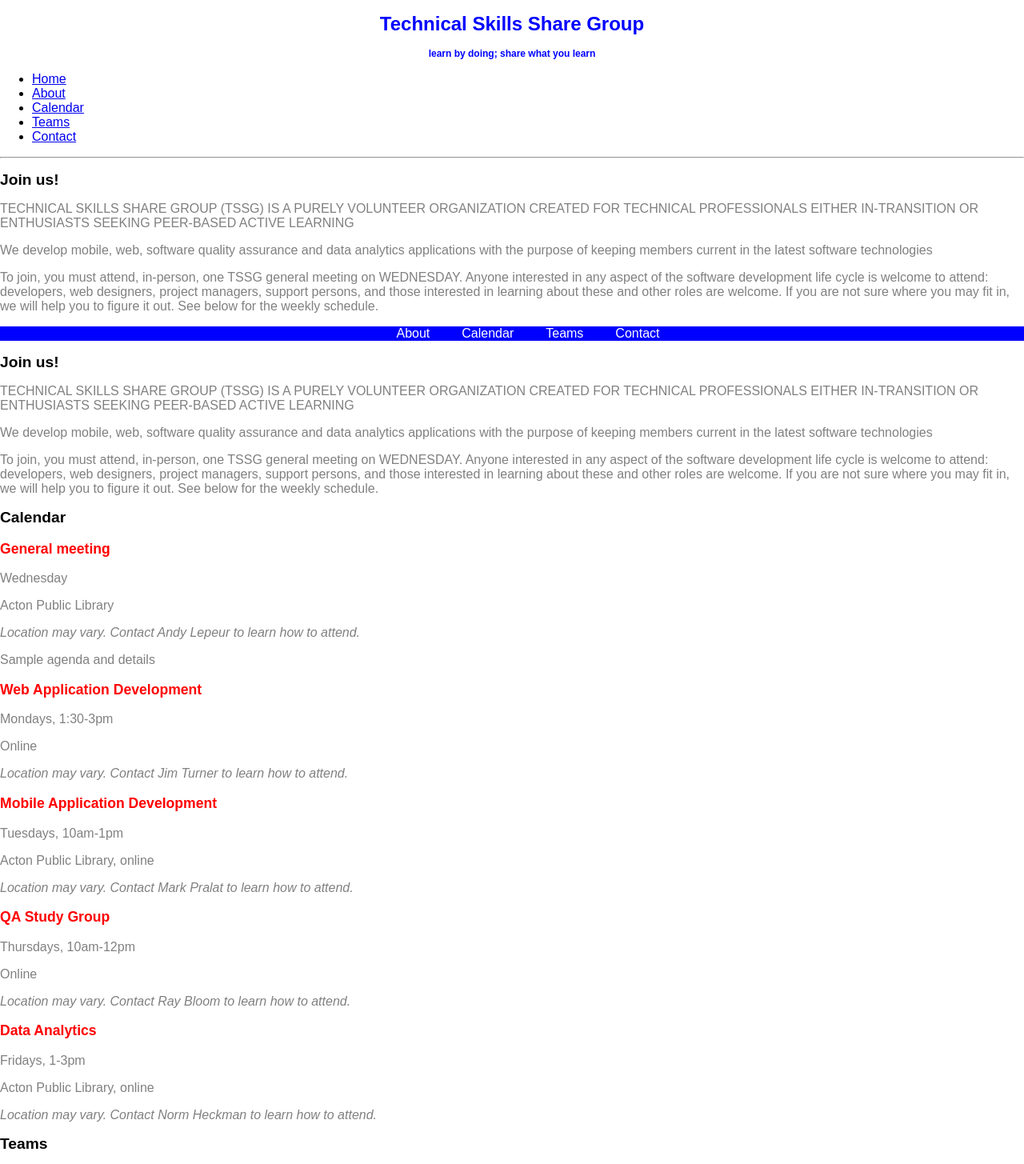
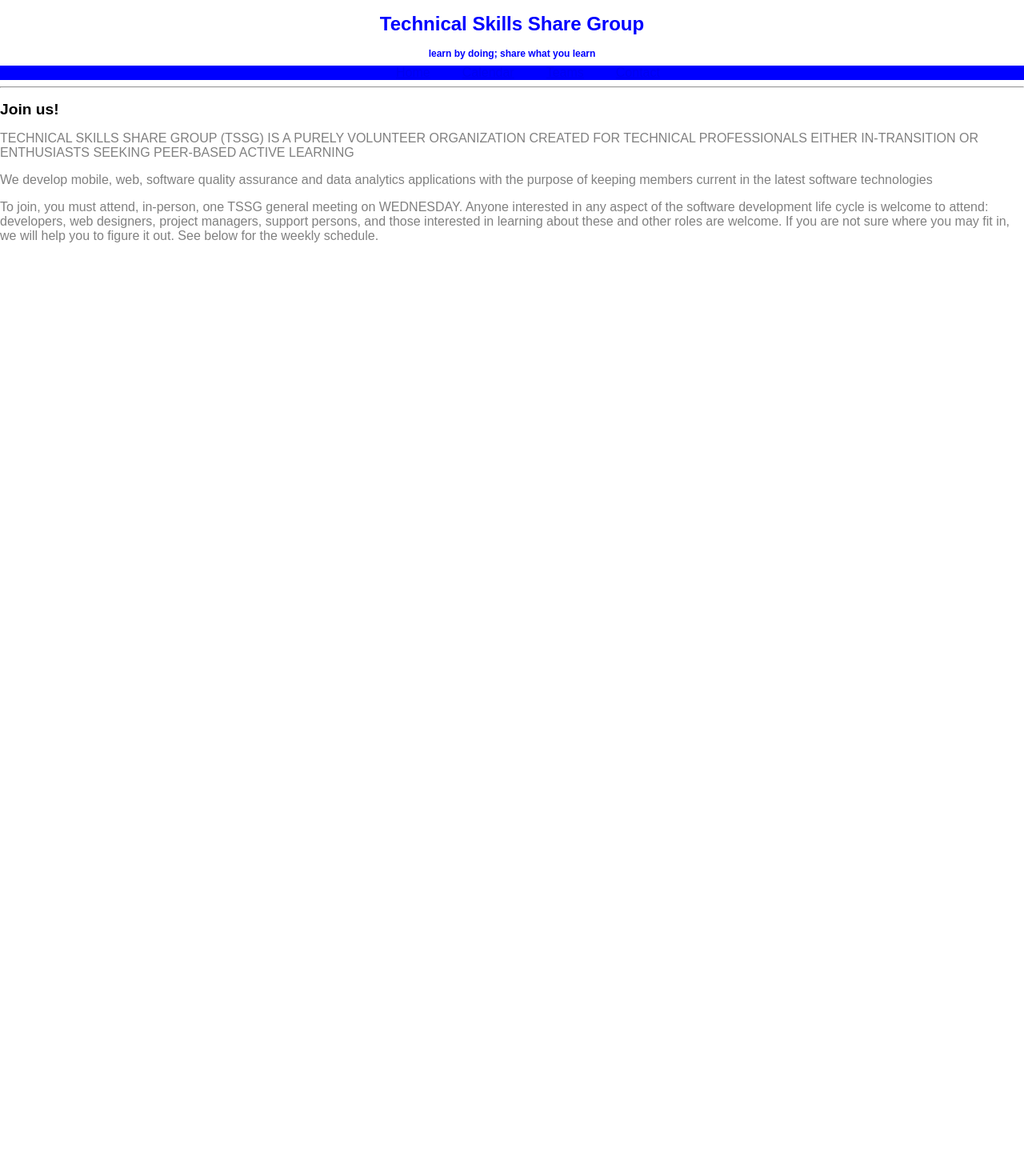
Before and after one commit to marclevetin/tssg-tech, a React (Create React App) app: page /contact in a window 1280 px wide. Shown: the top 1455 px of the page at 80% size. After the commit the page ends 800 px from the top, so only its background shows below. Built offline with nearby package versions, Linux system fonts and the light colour scheme.

Commit message:
router is working.  About to delete the unneeded bits and address linter complaints.

```diff
--- a/src/App.js
+++ b/src/App.js
@@ -1,29 +1,45 @@
 import React, { Component } from 'react';
+import { BrowserRouter as Router, Route, Link } from 'react-router-dom'
 
 import Navbar from './containers/Navbar';
 import Calendar from './containers/Calendar';
 import Teams from './containers/Teams';
 import Intro from './containers/Intro'
-import Textblock from './components/Textblock'
+
 import calendardata from './data/calendardata';
 import teamsdata from './data/teamsdata';
 import projectsdata from './data/projects'
 import platformsdata from './data/platformsdata'
 
+import Title from './components/styled/Title'
+import Motto from './components/styled/Motto'
+import Navmenu from './components/styled/Navmenu'
+import NavmenuItem from './components/styled/NavmenuItem'
+import Textblock from './components/Textblock'
+
 class App extends Component {
   render() {
     return (
       <div>
-        <Navbar />
-        <Intro />
-        <Calendar
-          data={calendardata}
-        />
-        <Teams
-          data={teamsdata}
-          projects={projectsdata}
-          platforms={platformsdata}
-        />
+        <Title>Technical Skills Share Group</Title>
+        <Motto>learn by doing; share what you learn</Motto>
+        <Router>
+          <div>
+            <Navmenu>
+              <NavmenuItem><Link to="/">Home</Link></NavmenuItem>
+              <NavmenuItem><Link to="/calendar">Calendar</Link></NavmenuItem>
+              <NavmenuItem><Link to="/teams">Teams</Link></NavmenuItem>
+              <NavmenuItem><Link to="/contact">Contact</Link></NavmenuItem>
+            </Navmenu>
+
+            <hr/>
+
+            <Route exact path="/" component={Intro}/>
+            <Route path="/calendar" component={Calendar}/>
+            <Route path="/teams" component={Teams}/>
+            <Route path="/contact" component={Intro}/>
+          </div>
+        </Router>
       </div>
     );
   }
--- a/src/containers/Calendar.js
+++ b/src/containers/Calendar.js
@@ -1,6 +1,8 @@
 import React, { Component } from 'react';
 import CalendarItem from '../components/CalendarItem'
 import Header from '../components/styled/Header'
+
+import calendardata from '../data/calendardata';
 
 class Calendar extends Component {
   // The linter warns against useless constructors.  We need to keep the
@@ -14,7 +16,7 @@ class Calendar extends Component {
   }
 
   render() {
-    let calendaritems = this.props.data.map(item => {
+    let calendaritems = {calendardata}.calendardata.map(item => {
       return (
         <CalendarItem
           key = {item.id}
--- a/src/containers/Navbar.js
+++ b/src/containers/Navbar.js
@@ -25,13 +25,13 @@ class Navbar extends Component {
       <Motto>learn by doing; share what you learn</Motto>
         <Router>
           <div>
-            <ul>
-              <li><Link to="/">Home</Link></li>
-              <li><Link to="/about">About</Link></li>
-              <li><Link to="/calendar">Calendar</Link></li>
-              <li><Link to="/teams">Teams</Link></li>
-              <li><Link to="/contact">Contact</Link></li>
-            </ul>
+            <Navmenu>
+              <NavmenuItem><Link to="/">Home</Link></NavmenuItem>
+              <NavmenuItem><Link to="/about">About</Link></NavmenuItem>
+              <NavmenuItem><Link to="/calendar">Calendar</Link></NavmenuItem>
+              <NavmenuItem><Link to="/teams">Teams</Link></NavmenuItem>
+              <NavmenuItem><Link to="/contact">Contact</Link></NavmenuItem>
+            </Navmenu>
 
             <hr/>
 
@@ -41,12 +41,7 @@ class Navbar extends Component {
             <Route path="/contact" component={Intro}/>
           </div>
         </Router>
-        <Navmenu>
-          <NavmenuItem>About</NavmenuItem>
-          <NavmenuItem>Calendar</NavmenuItem>
-          <NavmenuItem>Teams</NavmenuItem>
-          <NavmenuItem>Contact</NavmenuItem>
-        </Navmenu>
+
       </div>
     )
   }
--- a/src/containers/Teams.js
+++ b/src/containers/Teams.js
@@ -3,6 +3,10 @@ import Team from '../components/Team';
 import Platforms from './Platforms'
 import Projects from './Projects'
 import Header from '../components/styled/Header'
+
+import teamsdata from '../data/teamsdata'
+import projectsdata from '../data/projects'
+import platformsdata from '../data/platformsdata'
 
 class Teams extends Component {
   constructor(props) {
@@ -20,7 +24,7 @@ class Teams extends Component {
   }
 
   render() {
-    let allTeams = this.props.data.map(team => {
+    let allTeams = {teamsdata}.teamsdata.map(team => {
       return (
         <Team
           key = {team.id}
@@ -29,18 +33,20 @@ class Teams extends Component {
         />
       )
     })
-
+    let platforms = {platformsdata}.platformsdata
+    let projects = {projectsdata}.projectsdata
+    debugger;
     return(
       <div>
       <Header>Teams</Header>
         {allTeams}
       <Platforms
         activeTeam={this.state.activeTeam}
-        platforms={this.props.platforms}
+        platforms={platforms}
       />
       <Projects
         activeTeam={this.state.activeTeam}
-        projects={this.props.projects}
+        projects={projects}
       />
 
       </div>
--- a/src/data/calendardata.js
+++ b/src/data/calendardata.js
@@ -6,4 +6,4 @@ const calendardata = [
   { id: 5, title: 'Data Analytics', when: 'Fridays, 1-3pm' , where: 'Acton Public Library, online', join: 'Norm Heckman', details: '' }
 ]
 
-module.exports = calendardata
+export default calendardata
--- a/src/data/platformsdata.js
+++ b/src/data/platformsdata.js
@@ -35,4 +35,4 @@ const platformsdata = [
   {id: 34, team: 'Data Analytics', name: 'Bash', description: 'TBD'},
 ]
 
-module.exports = platformsdata
+export default platformsdata
--- a/src/data/projects.js
+++ b/src/data/projects.js
@@ -4,4 +4,4 @@ const projectsdata = [
   {id: 3, team: 'Mobile Application Development', project: 'SleepAnalyzer', description: 'TBD'},
 ]
 
-module.exports = projectsdata
+export default projectsdata
--- a/src/data/teamsdata.js
+++ b/src/data/teamsdata.js
@@ -5,4 +5,4 @@ const teamsdata = [
   {id: 4, name: 'Data Analytics'}
 ]
 
-module.exports = teamsdata
+export default teamsdata
```
